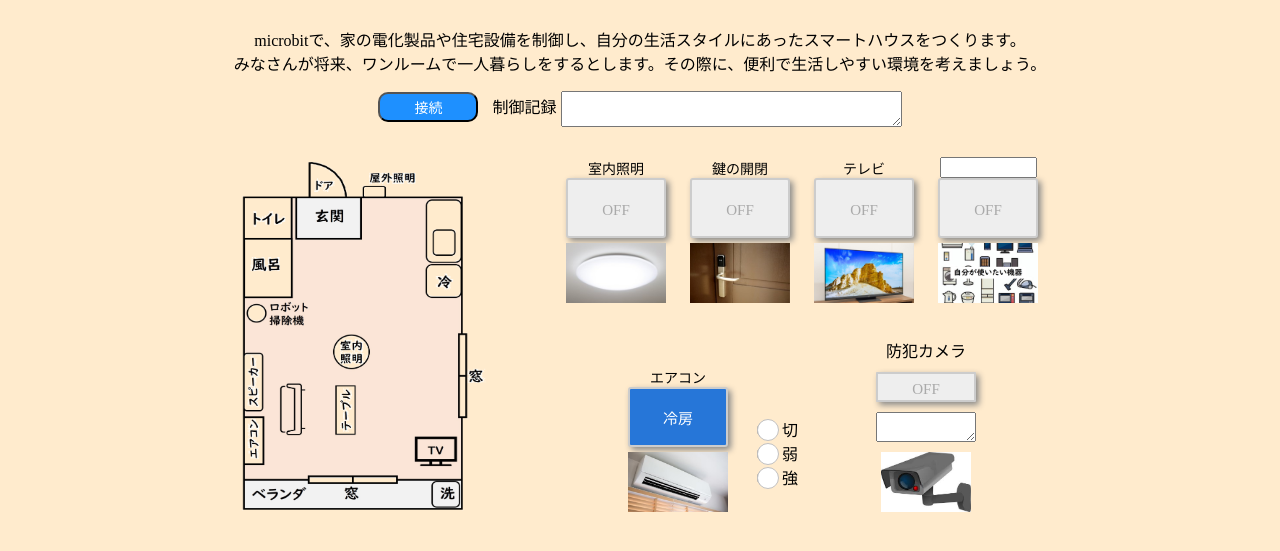
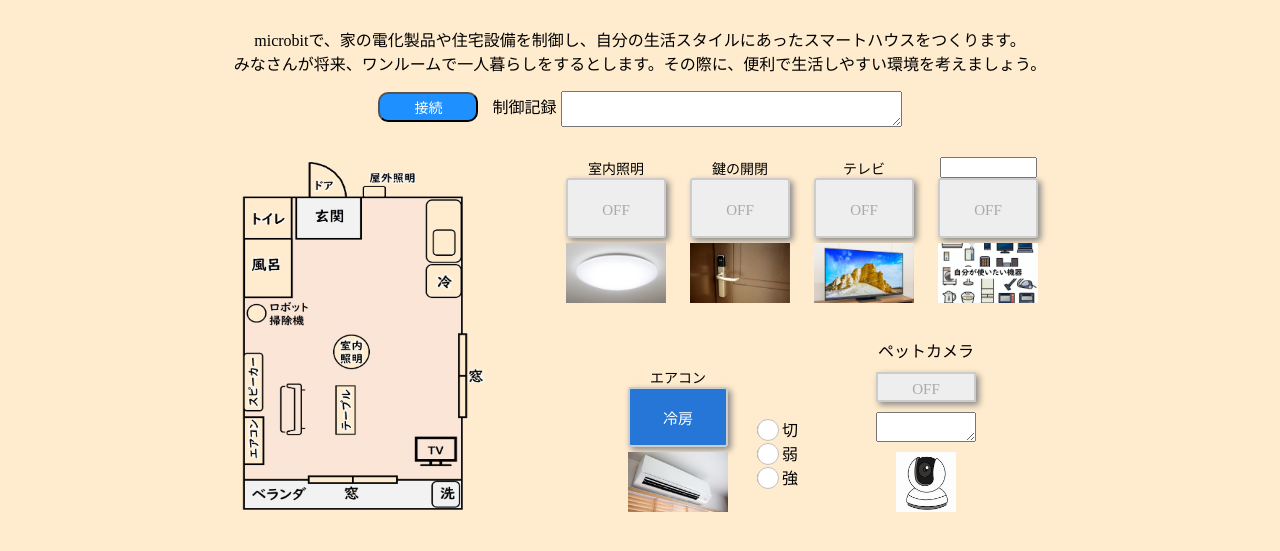
Before and after one commit to endotech/smarthouse.new, a plain HTML site: page index.html in a window 1280 px wide. Shown: the part 117-668 px from the top of the page. Drawn offline with Linux system fonts and the light colour scheme.

Commit message:
Update index.html

```diff
--- a/index.html
+++ b/index.html
@@ -70,15 +70,15 @@
             <input type="radio" name="air-power" value="strong">強
         </div>
 
-        <!-- 防犯カメラ制御エリア -->
+        <!-- ペットカメラ制御エリア -->
         <div class="cameraControlArea">
-            防犯カメラ
+            ペットカメラ
             <input type="checkbox" id="camera-control">
             <label for="camera-control">
                 <span></span>
             </label>
             <textarea id="camera_move"></textarea>
-            <img src="./figure/防犯カメラ.jpg">
+            <img src="./figure/ペットカメラ.jpg">
         </div>
     </div>
 
```
